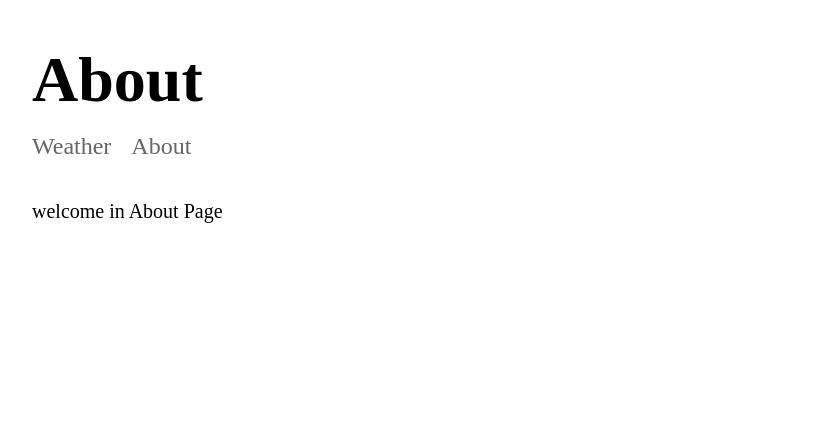
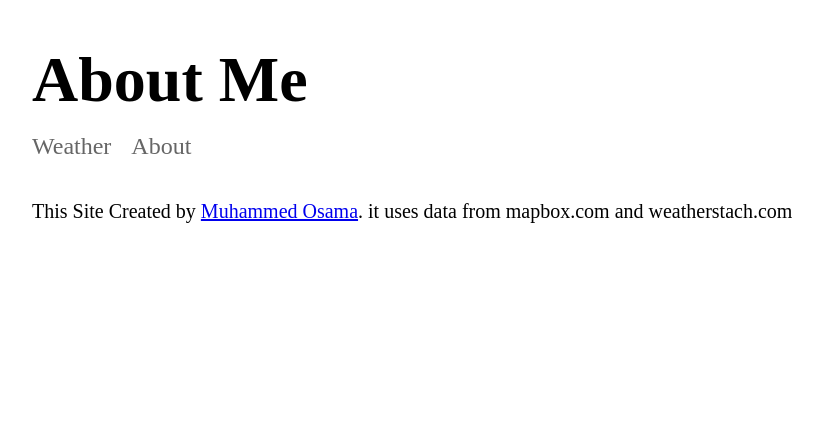
Before and after one commit to muhammedosama8/nodejs-weather-website, a Node server app: page /about in a window 1280 px wide. Shown: the top 422 px of the page, without its empty margins (144-966 px from the left). Run offline with Node 20, Linux system fonts and the light colour scheme.

Commit message:
add link href

```diff
--- a/src/app.js
+++ b/src/app.js
@@ -46,7 +46,7 @@ app.get('/', (req, res)=> {
 })
 
 app.get('/about', (req, res)=> {
-    res.render('about', {title: 'About'})
+    res.render('about', {title: 'About Me'})
 })
 
 app.get('*', (req, res)=> {
--- a/templates/partial/footer.hbs
+++ b/templates/partial/footer.hbs
@@ -1,3 +1,3 @@
 <footer>
-    <p>Created by <a href="#">Muhammed Osama</a></p>
+    <p>Created by <a href="https://github.com/muhammedosama8">Muhammed Osama</a></p>
 </footer>
--- a/templates/views/about.hbs
+++ b/templates/views/about.hbs
@@ -11,7 +11,7 @@
         <h1>{{title}}</h1>
         {{>header}}
 
-        <p class="about-title"> welcome in About Page</p>
+        <p class="about-title"> This Site Created by <a href="https://github.com/muhammedosama8">Muhammed Osama</a>. it uses data from mapbox.com and weatherstach.com</p>
     </div>
 
     {{>footer}}
```
